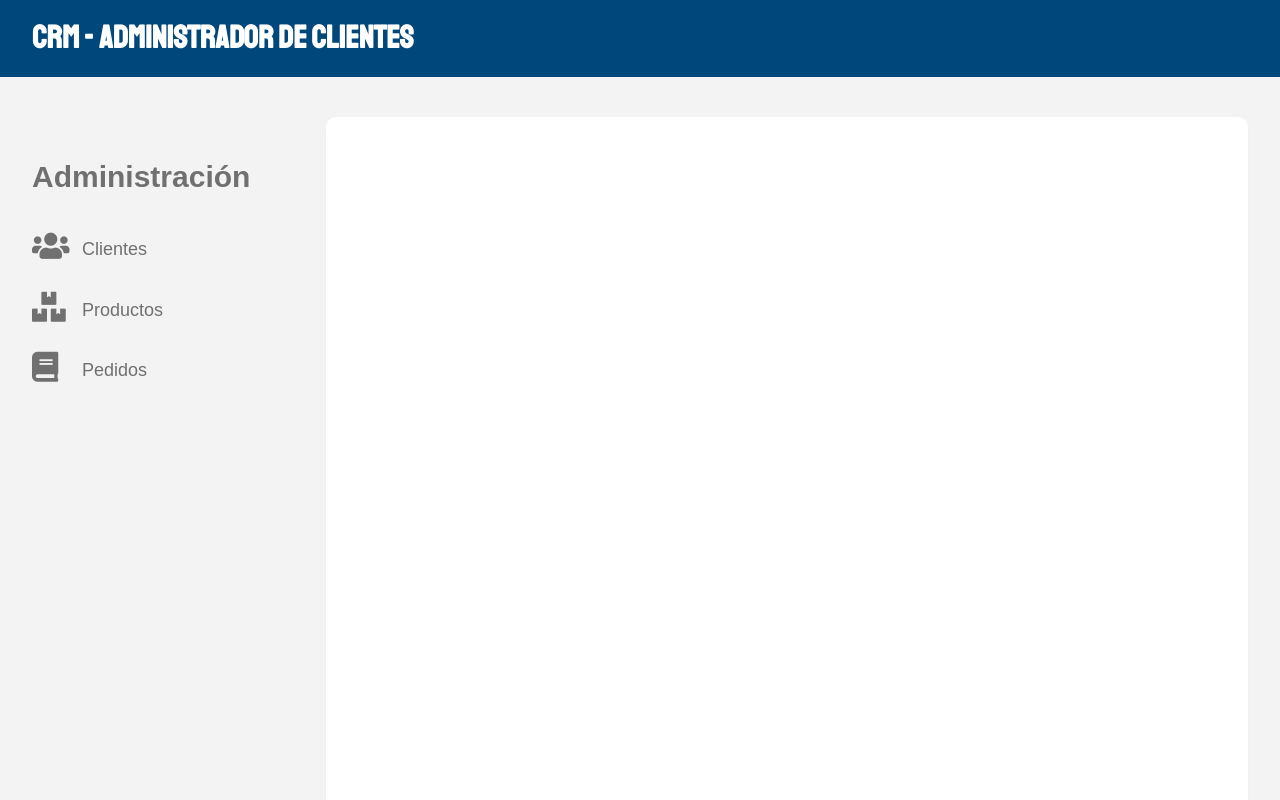
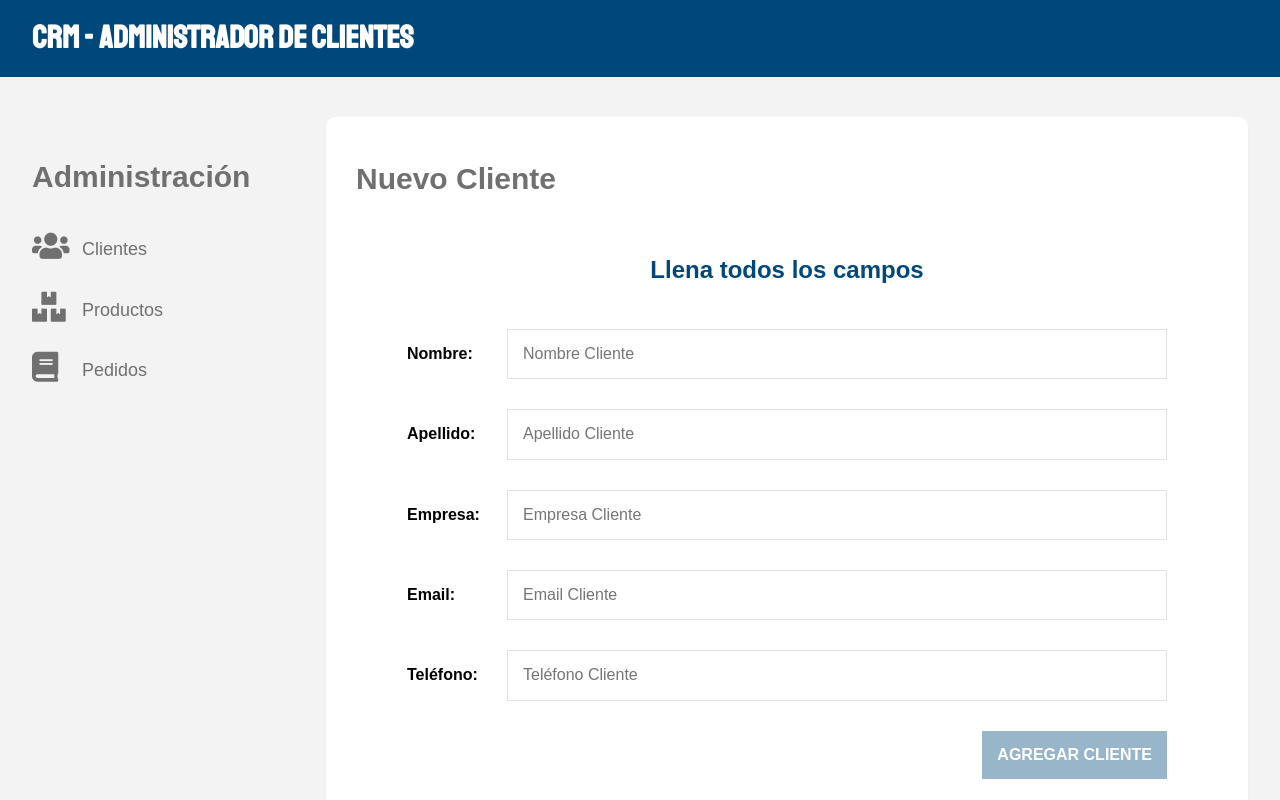
Before and after one commit to DanielGeek/node_proyectos, a React (Create React App) app in the folder 12-react-node/cliente-api/: page /clientes/editar/1 in a window 1280 px wide. Shown: the top 800 px of the page. Built offline with nearby package versions, Linux system fonts and the light colour scheme.

Commit message:
331. Creando el Componente para editar clientes

```diff
--- a/12-react-node/cliente-api/src/App.js
+++ b/12-react-node/cliente-api/src/App.js
@@ -12,6 +12,7 @@
 import { Productos } from "./componentes/productos/Productos";
 import { Pedidos } from "./componentes/pedidos/Pedidos";
 import NuevoCliente from "./componentes/clientes/NuevoCliente";
+import EditarCliente from "./componentes/clientes/EditarCliente";
 
 function App() {
   return (
@@ -24,6 +25,7 @@
             <Switch>
               <Route exact path="/" component={Clientes} />
               <Route exac path="/clientes/nuevo" component={NuevoCliente} />
+              <Route exac path="/clientes/editar/:id" component={EditarCliente} />
 
               <Route exact path="/productos" component={Productos} />
 
--- a/12-react-node/cliente-api/src/componentes/clientes/Cliente.js
+++ b/12-react-node/cliente-api/src/componentes/clientes/Cliente.js
@@ -1,9 +1,10 @@
 import React from 'react';
+import { Link } from 'react-router-dom';
 
 export const Cliente = ({ cliente }) => {
 
     // Extraer los valores
-    const { nombre, apellido, empresa, email, telefono } = cliente;
+    const { _id, nombre, apellido, empresa, email, telefono } = cliente;
 
     return (
         <li className="cliente">
@@ -14,10 +15,10 @@
                 <p>{telefono}</p>
             </div>
             <div className="acciones">
-                <a href="#" className="btn btn-azul">
+                <Link to={`/clientes/editar/${_id}`} className="btn btn-azul">
                     <i className="fas fa-pen-alt"></i>
                             Editar Cliente
-                </a>
+                </Link>
                 <button type="button" className="btn btn-rojo btn-eliminar">
                     <i className="fas fa-times"></i>
                             Eliminar Cliente
--- /dev/null
+++ b/12-react-node/cliente-api/src/componentes/clientes/EditarCliente.js
@@ -0,0 +1,84 @@
+import React, { Fragment, useState } from 'react';
+import Swal from 'sweetalert2';
+import { withRouter } from 'react-router-dom';
+import clienteAxios from '../../config/axios';
+
+
+const EditarCliente = (props) => {
+
+    // obtener el ID
+    const { id } = props.match.params;
+
+    const [cliente, guardarCliente] = useState({
+        nombre: '',
+        apellido: '',
+        empresa: '',
+        email: '',
+        telefono: ''
+    });
+
+    // Leer los datos del formulario
+    const actualizarState = e => {
+        // Almacenar lo que el usuario escribe en el state
+        guardarCliente({
+            // Obtener una copia del state actual
+            ...cliente,
+            [e.target.name]: e.target.value
+        });
+    }
+
+    // Validar el formulario
+    const validarCliente = () => {
+        // Destructuring
+        const { nombre, apellido, email, empresa, telefono } = cliente;
+
+        // revisar que las propiedas del state tenga contenido
+        let valido = !nombre.length || !apellido.length || !email.length || !empresa.length || !telefono.length;
+
+        // return true o false
+        return valido;
+    }
+
+    return (
+        <Fragment>
+            <h2>Nuevo Cliente</h2>
+
+            <form>
+                <legend>Llena todos los campos</legend>
+
+                <div className="campo">
+                    <label>Nombre:</label>
+                    <input type="text" placeholder="Nombre Cliente" name="nombre" onChange={actualizarState} />
+                </div>
+
+                <div className="campo">
+                    <label>Apellido:</label>
+                    <input type="text" placeholder="Apellido Cliente" name="apellido" onChange={actualizarState} />
+                </div>
+
+                <div className="campo">
+                    <label>Empresa:</label>
+                    <input type="text" placeholder="Empresa Cliente" name="empresa" onChange={actualizarState} />
+                </div>
+
+                <div className="campo">
+                    <label>Email:</label>
+                    <input type="email" placeholder="Email Cliente" name="email" onChange={actualizarState} />
+                </div>
+
+                <div className="campo">
+                    <label>Teléfono:</label>
+                    <input type="tel" placeholder="Teléfono Cliente" name="telefono" onChange={actualizarState} />
+                </div>
+
+                <div className="enviar">
+                    <input type="submit" className="btn btn-azul" value="Agregar Cliente" disabled={validarCliente()} />
+                </div>
+
+            </form>
+        </Fragment>
+    )
+}
+
+// HOC, es una función que toma un componente y retorna un nuevo componente
+export default withRouter(EditarCliente);
```
Also changed, not shown: 1 other file (tests, documents, lock files or other folders).
